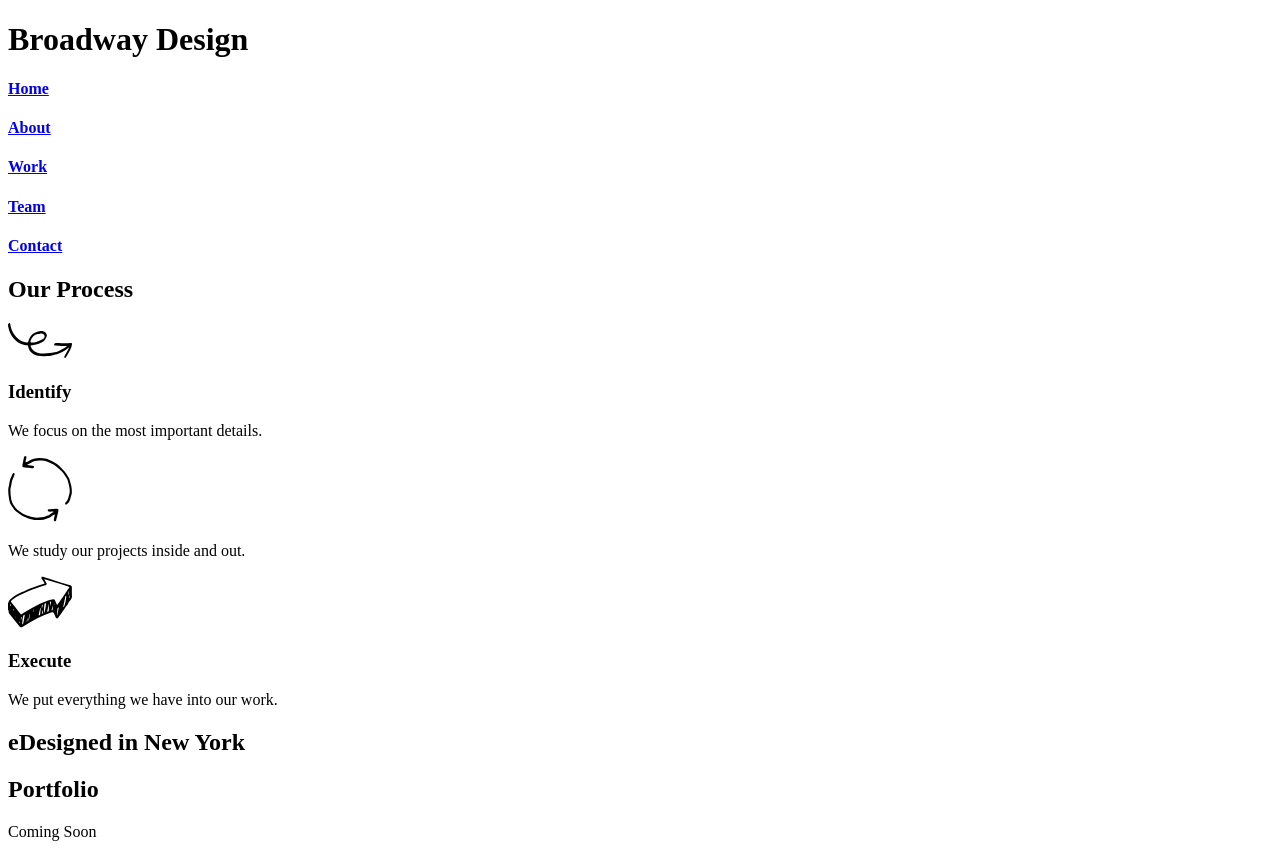
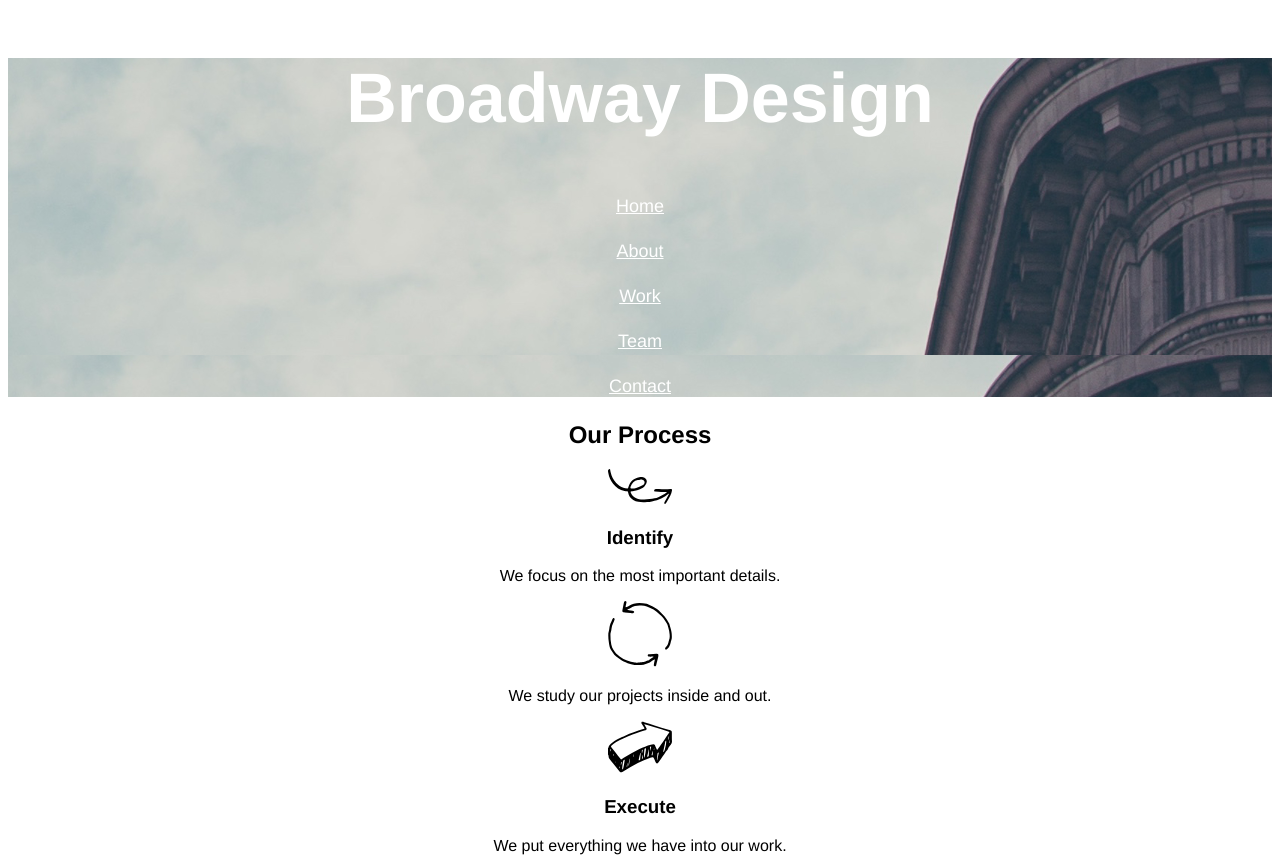
Before and after one commit to smsiren/broadway, a plain HTML site: page index.html in a window 1280 px wide. Shown: the top 858 px of the page. Drawn offline with Linux system fonts and the light colour scheme.

Commit message:
Add header css

```diff
--- a/index.html
+++ b/index.html
@@ -2,13 +2,13 @@
 <html lang="en" dir="ltr">
   <head>
     <meta charset="utf-8">
-    <title>Broasway Design</title>
-    <link rel="stylesheet" href="./resources/css/style.css">
+    <title>Broadway Design</title>
+    <link  href="./resources/css/style.css" rel="stylesheet" type="text/css">
   </head>
   <body>
     <div class="header">
-      <h1>Broadway Design</h1>
       <nav>
+        <h1>Broadway Design</h1>
         <h4><a href="#Home">Home</a></h4>
         <h4><a href="#About">About</a></h4>
         <h4><a href="#Work">Work</a></h4>
--- a/resources/css/style.css
+++ b/resources/css/style.css
@@ -0,0 +1,23 @@
+body {
+  text-align: center;
+  font-family: Helvetica, sans-serif;
+}
+
+h1 {
+  font-size: 70px;
+  font-weight: bold;
+  color: white
+}
+
+h4 {
+  font-size: 18px
+}
+
+a {
+  color: white;
+  font-weight: normal;
+}
+
+nav {
+  background-image: url(../images/the-flatiron-building.png);
+}
```
